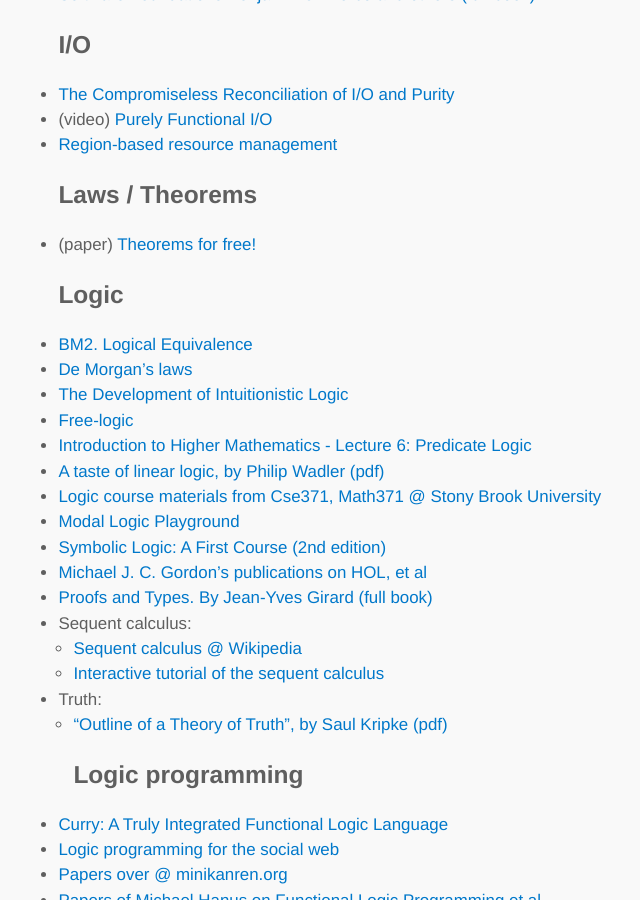
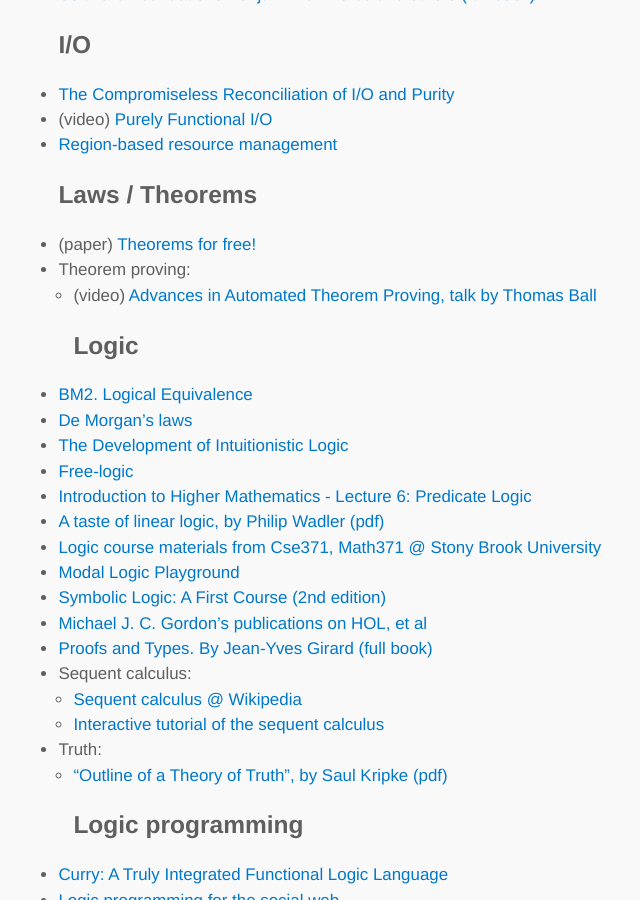
Before and after one commit to lambdatoast/lambdatoast.github.com, a Jekyll site: the page built from cs-resources/index.md, in a window 1280 px wide and 900 px high, scrolled down 3976 px. Shown: the whole window, without its empty margins (191-831 px from the left). Built offline with Jekyll 4.4.1, drawn with Linux system fonts in a browser that asks for light colours.

Commit message:
Add link to Advances in Automated Theorem Proving, talk by Thomas Ball

```diff
--- a/cs-resources/index.md
+++ b/cs-resources/index.md
@@ -132,6 +132,8 @@
   - [Region-based resource management](http://okmij.org/ftp/Haskell/regions.html)
 ## Laws / Theorems
   - (paper) [Theorems for free!](http://ttic.uchicago.edu/~dreyer/course/papers/wadler.pdf)
+  - Theorem proving:
+    + (video) [Advances in Automated Theorem Proving, talk by Thomas Ball](https://www.youtube.com/watch?v=unXzJEc3Pvk)
 ## Logic
   - [BM2. Logical Equivalence](http://www.youtube.com/watch?v=1jgDPRz-z7E)
   - [De Morgan's laws](http://en.wikipedia.org/wiki/De_Morgan%27s_laws)
```
